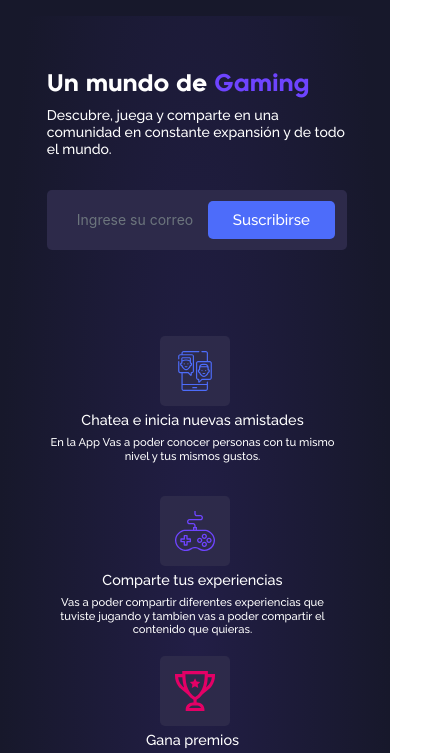
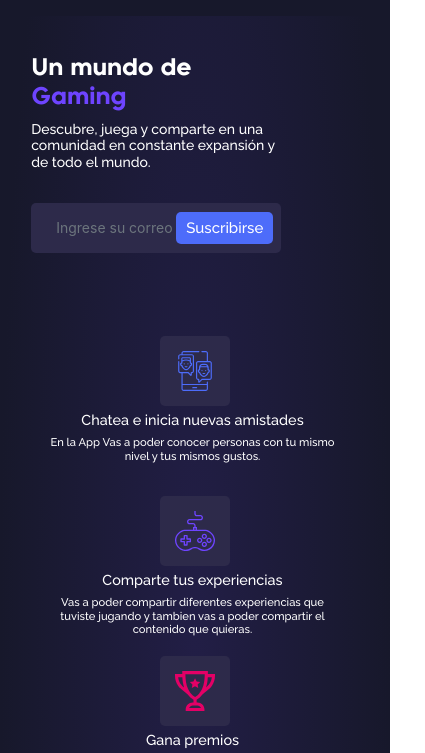
Before and after one commit to mathiezelat/InGaming, a website: page index.html in a window 390 px wide. Shown: the part 75-828 px from the top of the page, 425 px wide, since content can reach past the window. Drawn offline with nearby package versions, Linux system fonts and the light colour scheme; files whose address does not match are found by name.

Commit message:
Arreglos minimos responsive

```diff
--- a/SCSS/mystyle.scss
+++ b/SCSS/mystyle.scss
@@ -651,11 +651,11 @@ top: 13vw;
 
     // Fuentes
     // Formas
-    .article__div--forma1-text {
+    .page__forma-text {
         position: absolute;
-        margin: 5vw 10vw 10vw 10vw;
-        padding: 5vw 10vw 5vw 5vw;
-        width: 80%;
+        margin: 5vw 3vw 4vw 5vw;
+        padding: 5vw 3vw 3vw 3vw;
+        width: 70%;
     }
 
     // Formas
@@ -737,11 +737,11 @@ top: 13vw;
         position: relative;
         background: $color-secundario;
         border-radius: 5px;
-        top: -57px;
-        left: 160px;
+        top: -49px;
+        left: 144px;
         border: none;
         color: white;
-        padding: 8px 25px;
+        padding: 5px 10px;
         text-align: center;
         text-decoration: none;
         display: inline-block;
@@ -759,7 +759,7 @@ top: 13vw;
         font-size: 1em;
         background: $color-fondo-formas;
         border-radius: 5px;
-        padding: 30px;
+        padding: 25px;
         border-style: none;
         font-size: 14px;
 
@@ -772,8 +772,8 @@ top: 13vw;
 
     .form__inicio {
         position: relative;
-        width: 300px;
-        height: 150px;
+        width: 250px;
+        height: 130px;
         padding: auto;
 
     }
```
Also changed, not shown: CSS/mystyle.css.
